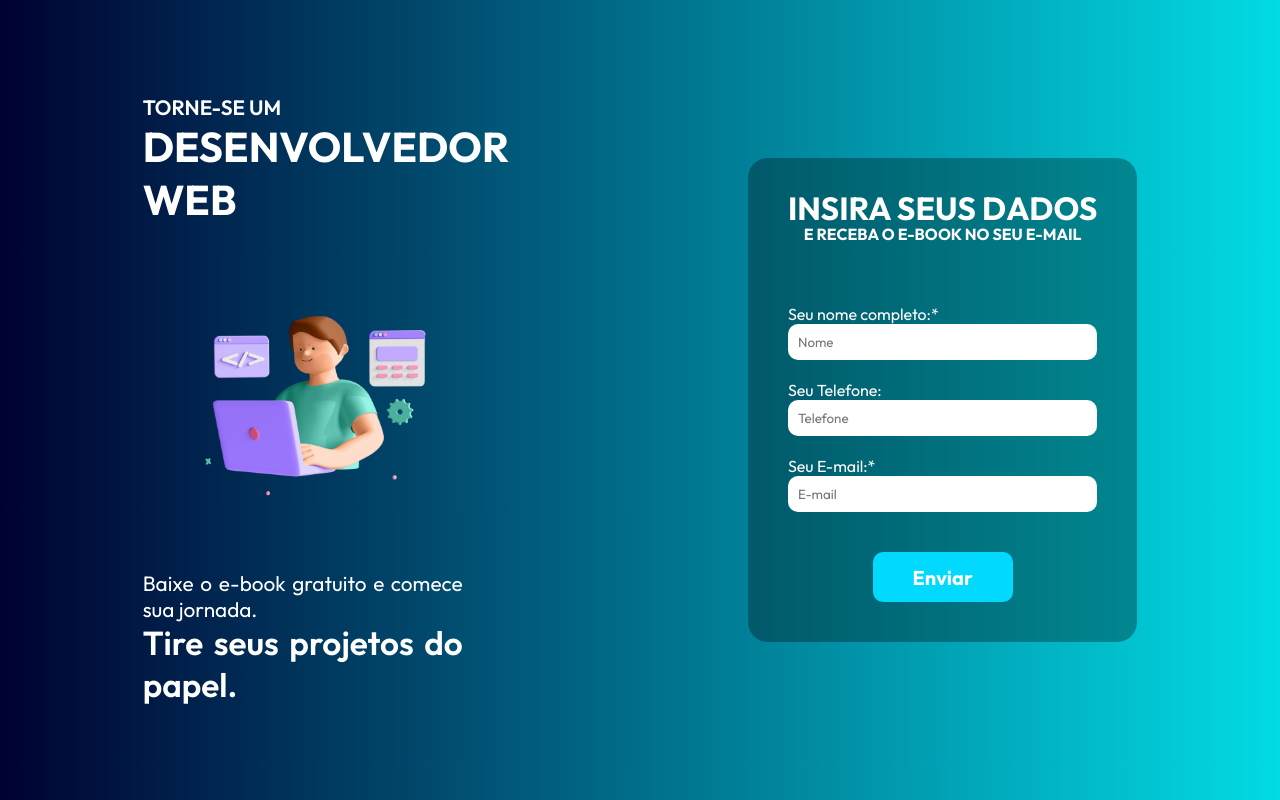
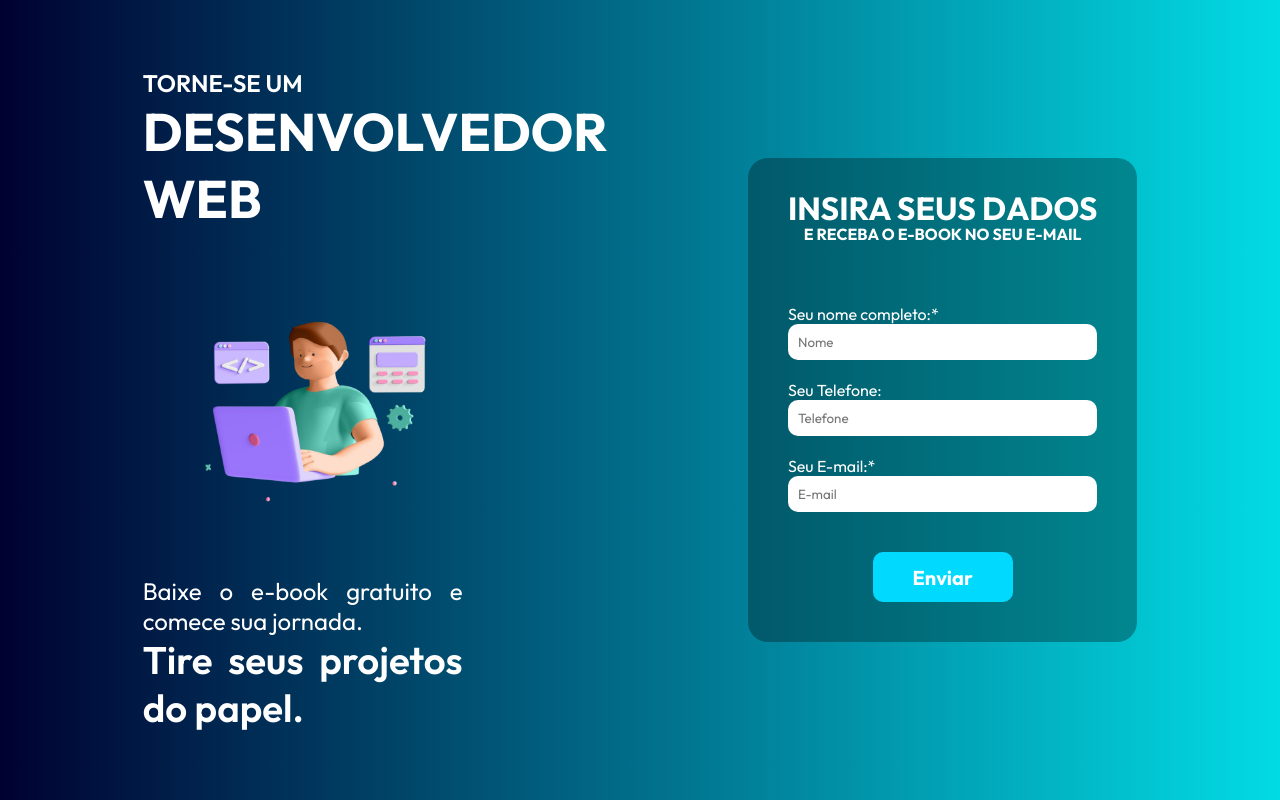
Before and after one commit to Gustavo-Oliveira-Dev/primeira-captura, a plain HTML site: page index.html in a window 1280 px wide. Drawn offline with Linux system fonts and the light colour scheme.

Commit message:
Alterações de tamanho de fonte

```diff
--- a/styles.css
+++ b/styles.css
@@ -39,19 +39,19 @@ img{
 
 h1{
     color: #ffffff;
-    font-size: 1.3em;
+    font-size: 1.5em;
     font-weight: 600;
     text-align: left;
 }
 
 h1 span{
-    font-size: 2em;
+    font-size: 2.2em;
     font-weight: 700;
 }
 
 p{
     color: #ffffff;
-    font-size: 1.3em;
+    font-size: 1.5em;
     text-align: justify;
 
 }
```
